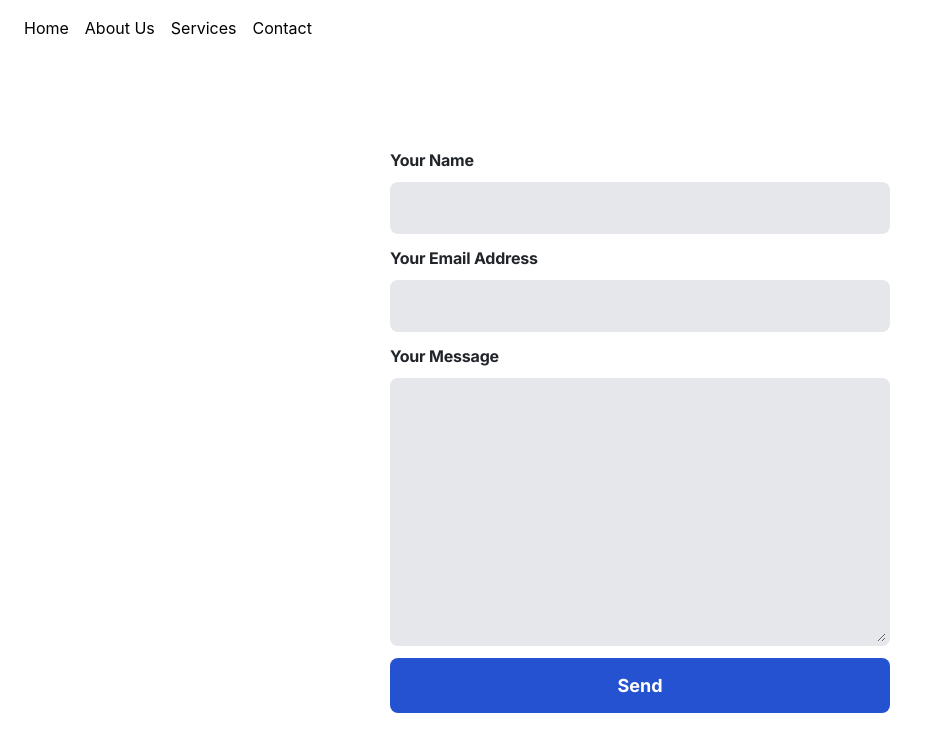
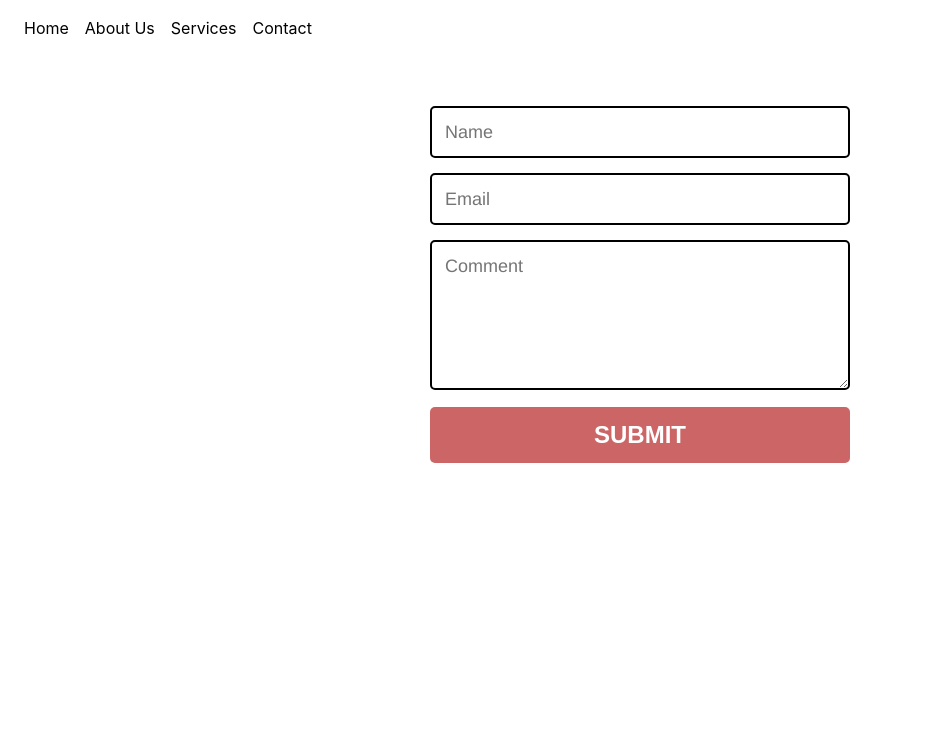
Before and after one commit to J-Z-Industries/JZWebsite, a plain HTML site: page Contact.html in a window 1280 px wide. Shown: the whole page, without its empty margins (0-928 px from the left). Drawn offline with nearby package versions, Linux system fonts and the light colour scheme.

Commit message:
Contact Page Edited

```diff
--- a/Contact.css
+++ b/Contact.css
@@ -1,107 +1,46 @@
-@import url("https://fonts.googleapis.com/css2?family=Inter:wght@400;700&display=swap");
+import url(https://fonts.googleapis.com/css?family=Montserrat:400,700);
 
-/*
-  CONTACT FORM EXAMPLE FOR FORMCARRY
+body { background:rgb(162,162,162); }
+form { max-width:420px; margin:50px auto; }
 
-  IMPORTANT NOTE:
-  PLEASE ADD formcarry-form class to your form element
-  to apply the styles.
-*/
-
-.formcarry-container * {
+.feedback-input {
+  color:white;
+  font-family: Helvetica, Arial, sans-serif;
+  font-weight:500;
+  font-size: 18px;
+  border-radius: 5px;
+  line-height: 22px;
+  background-color: transparent;
+  border:2px solid #000000;
+  transition: all 0.3s;
+  padding: 13px;
+  margin-bottom: 15px;
+  width:100%;
   box-sizing: border-box;
-	font-family: "Inter", sans-serif;
-
-  /* colors */
-  --color-blue: #2552d0;
-  --color-light-blue: #3266e3;
-  --color-gray: #e5e7eb;
-  --color-dark-gray: #9da3ae;
-  --color-pink: #edadd2;
+  outline:0;
 }
 
-.formcarry-container {
-  /* container */
-  --c-width: 50%;
-  --c-max-width: 500px;
+.feedback-input:focus { border:2px solid #CC4949; }
 
-  width: var(--c-width);
-  max-width: var(--c-max-width);
-  display: block;
-  margin: 10vh auto 0 auto;
+textarea {
+  height: 150px;
+  line-height: 150%;
+  resize:vertical;
 }
 
-.formcarry-form label {
-  display: block;
-  padding: 12px 0 2px 0;
-  letter-spacing: -0.2px;
-  cursor: pointer;
-  font-size: 16px;
-  font-weight: 700;
+[type="submit"] {
+  font-family: 'Montserrat', Arial, Helvetica, sans-serif;
+  width: 100%;
+  background:#CC6666;
+  border-radius:5px;
+  border:0;
+  cursor:pointer;
+  color:white;
+  font-size:24px;
+  padding-top:10px;
+  padding-bottom:10px;
+  transition: all 0.3s;
+  margin-top:-4px;
+  font-weight:700;
 }
-
-.formcarry-form input,
-.formcarry-form textarea {
-  font-size: 16px;
-  display: block;
-  width: 100%;
-  padding: 10px;
-  background-color: var(--color-gray);
-  border: none;
-  border: 4px solid var(--color-gray);
-  outline: none;
-  border-radius: 8px;
-  color: var(--color-dark-gray);
-}
-
-.formcarry-form input:focus,
-.formcarry-form textarea:focus {
-  background-color: #fff;
-  color: var(--color-dark-gray);
-}
-
-.formcarry-form input:focus:required:invalid {
-  border-color: var(--color-pink);
-  background-color: #fff;
-}
-
-.formcarry-form button {
-  display: block;
-  margin-top: 12px;
-  width: 100%;
-  padding: 12px 20px;
-  border-radius: 8px;
-	border-color: transparent;
-  background-color: var(--color-blue);
-  color: #fff;
-  font-weight: 700;
-  font-size: 18px;
-
-  transition: 300ms all;
-}
-
-.formcarry-form button:hover {
-  background-color: var(--color-light-blue);
-}
-
-.formcarry-alert {
-  padding: 12px;
-  border-radius: 10px;
-  color: #fff;
-  font-size: 14px;
-  font-weight: 400;
-  margin-top: 12px;
-  display: none;
-}
-
-.formcarry-alert.visible {
-  display: block;
-}
-
-.formcarry-alert.success {
-  background: #69cf9d;
-}
-
-.formcarry-alert.error {
-  background: #de524c;
-}
+[type="submit"]:hover { background:#CC4949; }
--- a/Contact.html
+++ b/Contact.html
@@ -40,19 +40,17 @@
       </div>
     </nav>
 
-    <div class="formcarry-container">
-      <form action="Contact.php" method="POST" class="formcarry-form">
-        <label for="name">Your Name</label>
-        <input type="text" id="name" name="fullName" required />
+    <div id="container">
+      <div id="Contact">
 
-        <label for="email">Your Email Address</label>
-        <input type="email" id="email" name="email" required />
+          <form action="https://formsubmit.co/winslowlucas8@gmail.com" method="POST">
+              <input name="name" type="text" class="feedback-input" placeholder="Name" />
+              <input name="email" type="text" class="feedback-input" placeholder="Email" />
+              <textarea name="text" class="feedback-input" placeholder="Comment"></textarea>
+              <input type="submit" value="SUBMIT"/>
+            </form>
 
-        <label for="message">Your Message</label>
-        <textarea name="message" id="message" cols="30" rows="10"></textarea>
 
-        <button type="submit">Send</button>
-      </form>
-    </div>
+     </div>
   </body>
 </html>
```
